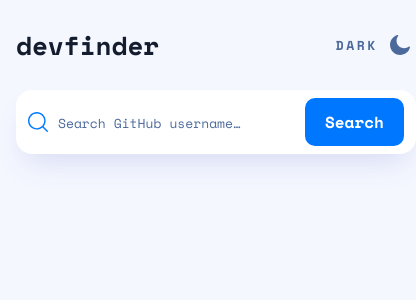
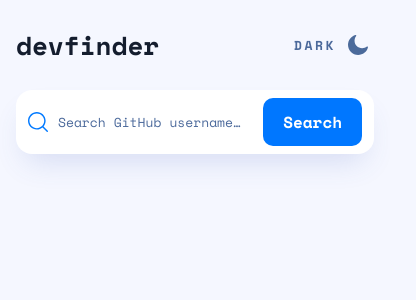
Before and after one commit to JuliAlchemDev/FM-github-user-search-app, a React (Vite) app: page / in a window 390 px wide. Shown: the top 300 px of the page, 416 px wide, since content can reach past the window. Built offline with nearby package versions, Linux system fonts and the light colour scheme.

Commit message:
style(searchBar): fix responsive layout by switching grid to flex

```diff
--- a/src/components/SearchBar/SearchBar.module.css
+++ b/src/components/SearchBar/SearchBar.module.css
@@ -1,10 +1,9 @@
 .searchBar {
   padding: var(--spacing-100) var(--spacing-150);
-  display: grid;
-  grid-template-columns: max-content max-content;
+  display: flex;
   align-items: center;
   justify-content: space-between;
-  gap: var(--spacing-300);
+  /* gap: var(--spacing-300); */
   background-color: var(--bg-card);
   border-radius: var(--radius-16);
   box-shadow: 0 16px 30px -10px hsla(227, 46%, 50%, 19%);
@@ -14,22 +13,27 @@
   box-shadow: 0 0 0 3px var(--bg-page), 0 0 0 5px var(--clr-blue-500);
 }
 .searchInput {
-  display: grid;
+  display: flex;
   align-items: center;
-  grid-template-columns: max-content auto max-content;
+  flex: 1;
+  min-width: 0;
 }
 .searchIcon {
   margin-inline-end: var(--spacing-100);
 }
 .input {
+
+  flex:1;
+  min-width: 0;
   border: 0;
   outline: 0;
-  font-size: var(--fs-preset-3);
+  font-size: var(--fs-preset-3-mobile);
   font-weight: var(--fw-regular);
   line-height: var(--lh-140);
   letter-spacing: var(--ls-none);
   color: var(--text-primary);
   background-color: var(--bg-card);
+  /* margin-inline-start: -5px; */
 }
 .input::placeholder {
   font-size: var(--fs-preset-3-mobile);
--- a/src/components/SearchBar/SearchBar.tsx
+++ b/src/components/SearchBar/SearchBar.tsx
@@ -13,11 +13,9 @@ const SearchBar: React.FC<SearchBarProps> = ({onSearch, error}) => {
   const handleSubmit = (e: React.FormEvent<HTMLFormElement>): void => {
     e.preventDefault();
     onSearch?.(userName);
-    console.log("Searching for: ", userName);
   }
 
   return (
-    <>
       <form className={styles.searchBar} onSubmit={handleSubmit}>
         <div className={styles.searchInput}>
         <SearchIcon />
@@ -36,7 +34,6 @@ const SearchBar: React.FC<SearchBarProps> = ({onSearch, error}) => {
           Search
         </button>
       </form>
-    </>
   );
 };
 export default SearchBar;
```
